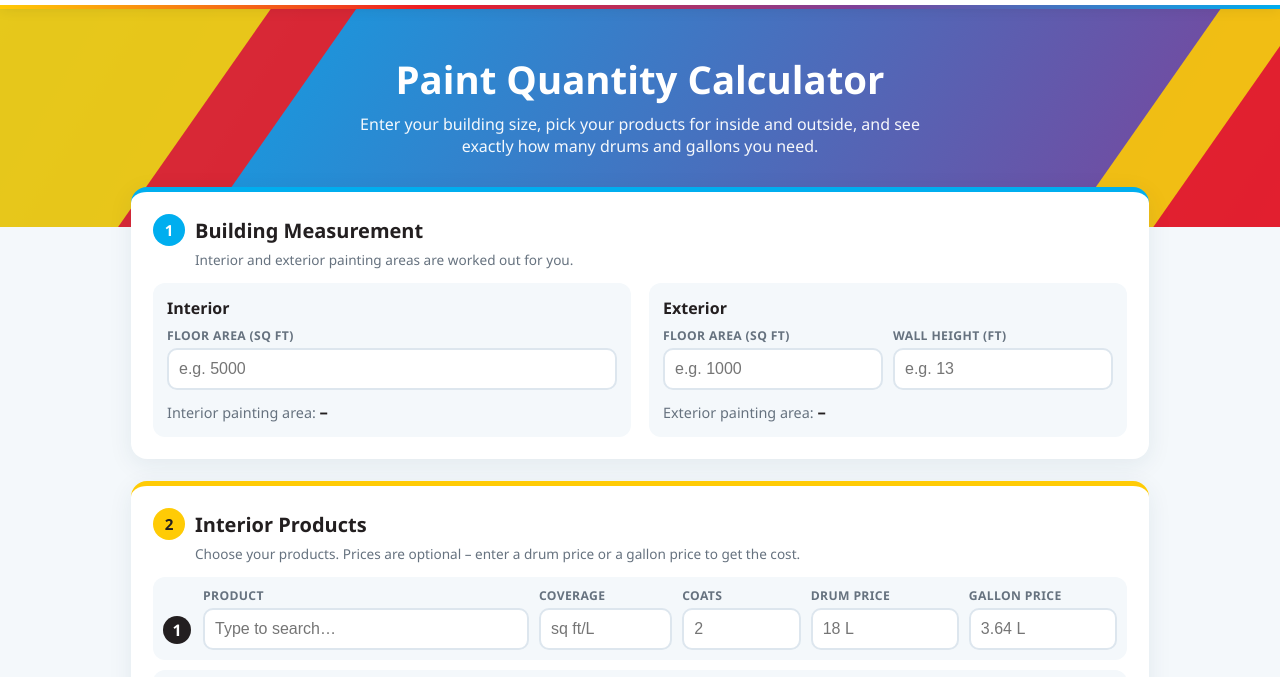
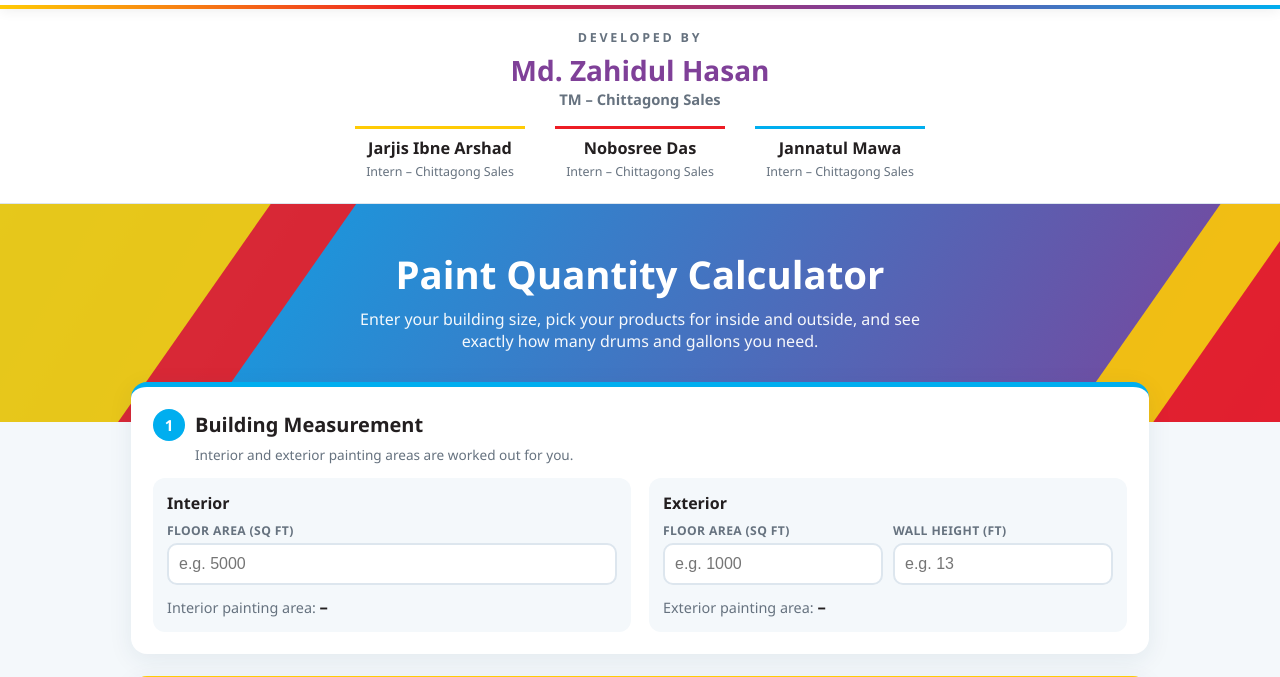
Before and after one commit to jarjis079-sys/paintx, a plain HTML site: page index.html in a window 1280 px wide. Shown: the part 49-726 px from the top of the page. Drawn offline with Linux system fonts and the light colour scheme.

Commit message:
Add files via upload

```diff
--- a/index.html
+++ b/index.html
@@ -45,6 +45,12 @@ td b{font-size:1.15rem;color:var(--p)}.empty,em{color:var(--mut)}@keyframes in{f
 #search{font-size:1.05rem;padding:12px 14px;margin-bottom:6px}.count{color:var(--mut);font-size:.85rem;margin:0 0 8px}
 #ptable{max-height:420px}.act{white-space:nowrap;text-align:right}.act button{border:0;border-radius:16px;padding:5px 10px;margin-left:4px;font-size:.75rem;font-weight:700;cursor:pointer;color:#fff;background:var(--c)}.act button+button{background:var(--r)}.act button:hover{filter:brightness(1.1);transform:translateY(-1px)}
 .tbl{max-height:420px;overflow:auto}.tbl th{position:sticky;top:0;background:#fff}
+.credits{background:#fff;text-align:center;padding:20px 16px 22px;border-bottom:1px solid var(--line);animation:in .6s}
+.cred-title{font-size:.78rem;letter-spacing:.22em;text-transform:uppercase;color:var(--mut);font-weight:700;margin-bottom:8px}
+.lead b{display:block;font-size:1.75rem;color:var(--p);line-height:1.2}.lead span{color:var(--mut);font-size:.92rem;font-weight:600}
+.team{display:flex;justify-content:center;flex-wrap:wrap;gap:14px 30px;margin-top:16px}
+.mem{padding-top:8px;border-top:3px solid var(--c);min-width:170px}.mem:nth-child(1){border-color:var(--y)}.mem:nth-child(2){border-color:var(--r)}
+.mem b{display:block;font-size:1.02rem}.mem span{font-size:.78rem;color:var(--mut)}
 footer{text-align:center;color:var(--mut);font-size:.8rem;padding:0 16px 30px}
 @media(max-width:760px){.two{grid-template-columns:1fr}.prow{grid-template-columns:28px 1fr 1fr}.prow .fprod{grid-column:2/4}.hero h1{font-size:1.8rem}nav b{display:none}}
 </style>
@@ -52,6 +58,13 @@ footer{text-align:center;color:var(--mut);font-size:.8rem;padding:0 16px 30px}
 <body>
 <nav><img src="logo.png" alt="Berger"><b>Paint<span>X</span></b>
 <a href="#measure">Measurement</a><a href="#interior">Interior</a><a href="#exterior">Exterior</a><a href="#requirements">Requirement</a><a href="#products">Products</a></nav>
+<div class="credits"><div class="cred-title">Developed By</div>
+<div class="lead"><b>Md. Zahidul Hasan</b><span>TM – Chittagong Sales</span></div>
+<div class="team">
+<div class="mem"><b>Jarjis Ibne Arshad</b><span>Intern – Chittagong Sales</span></div>
+<div class="mem"><b>Nobosree Das</b><span>Intern – Chittagong Sales</span></div>
+<div class="mem"><b>Jannatul Mawa</b><span>Intern – Chittagong Sales</span></div>
+</div></div>
 <div class="hero"><h1>Paint Quantity Calculator</h1><p>Enter your building size, pick your products for inside and outside, and see exactly how many drums and gallons you need.</p></div>
 <main>
 <section id="measure"><h2><i>1</i>Building Measurement</h2><p class="sub">Interior and exterior painting areas are worked out for you.</p>
```
